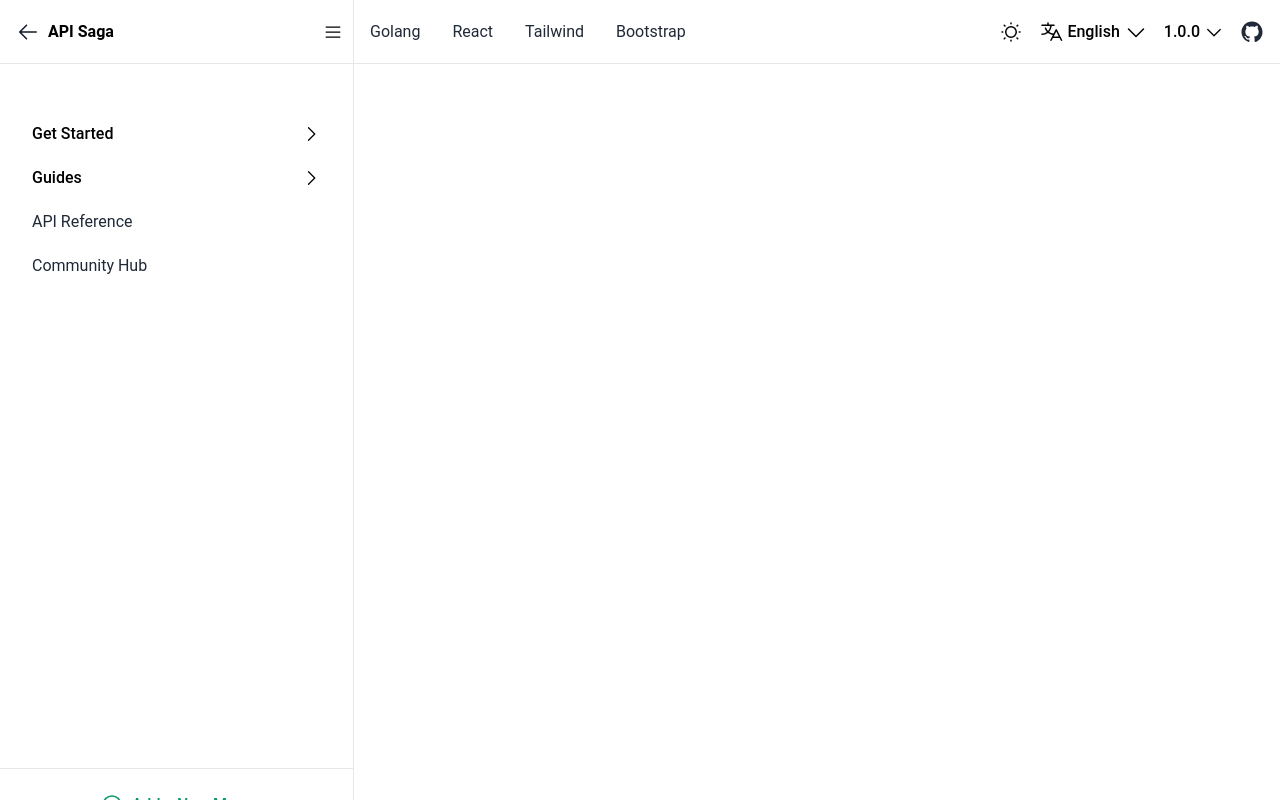
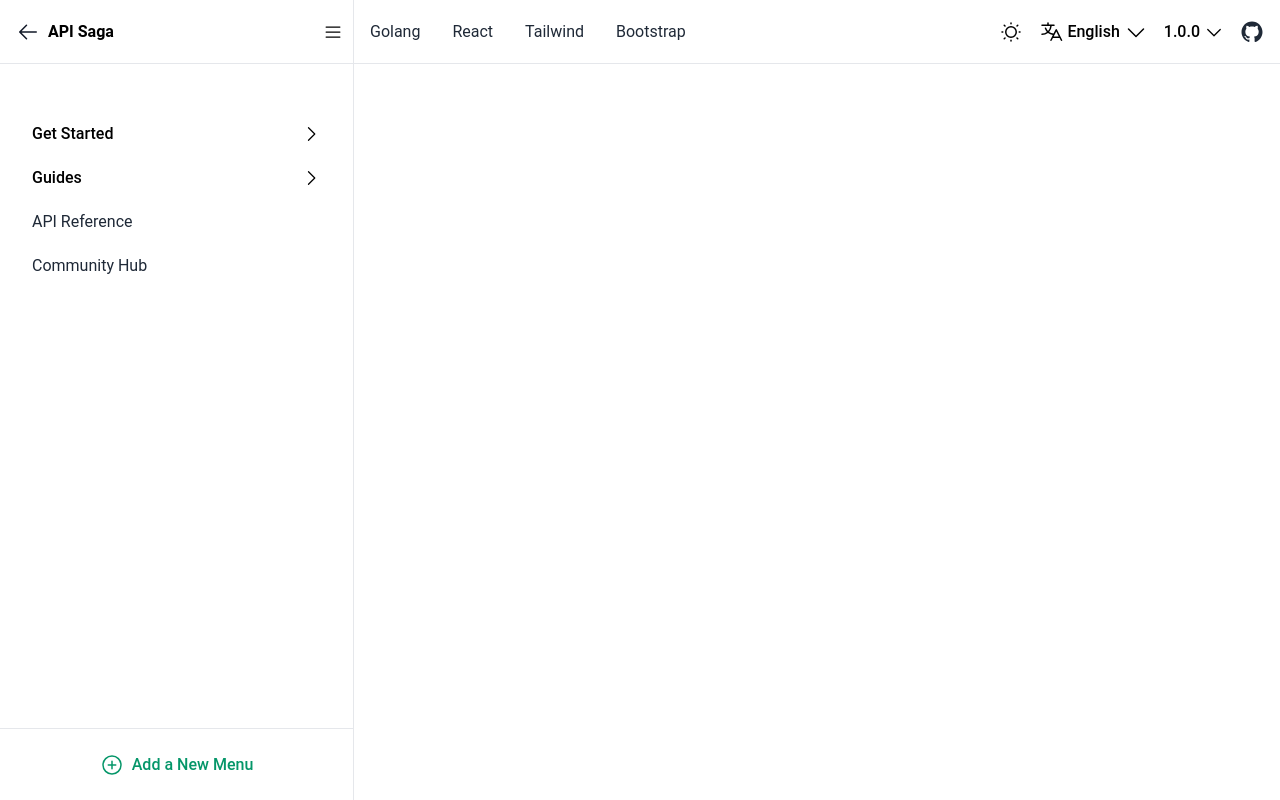
Before and after one commit to umardev500/svelete-ui, a SvelteKit app: page / in a window 1280 px wide. Built offline with nearby package versions, Linux system fonts and the light colour scheme.

Commit message:
add scrollbar

```diff
--- a/src/components/organisms/sidebar/Sidebar.svelte
+++ b/src/components/organisms/sidebar/Sidebar.svelte
@@ -29,7 +29,7 @@
 	</div>
 
 	<!-- Content -->
-	<div class="h-full pb-[4.5rem]" data-simplebar>
+	<div class="bottom-[4.5rem] pb-4 absolute top-16 right-0 left-0" data-simplebar>
 		<!-- Banner -->
 		<enhanced:img
 			class="mx-auto px-6 mt-6 banner w-full"
@@ -41,9 +41,9 @@
 		<div class="px-4 py-6 text-nowrap menus">
 			<SidebarMenu slug="golang" />
 		</div>
-		<div class="border-t absolute h-[4.5rem] bottom-0 right-0 left-0 flex add-menu-button">
-			<SidebarAddNewMenu />
-		</div>
+	</div>
+	<div class="border-t absolute h-[4.5rem] bg-white bottom-0 right-0 left-0 flex add-menu-button">
+		<SidebarAddNewMenu />
 	</div>
 </aside>
 
```
